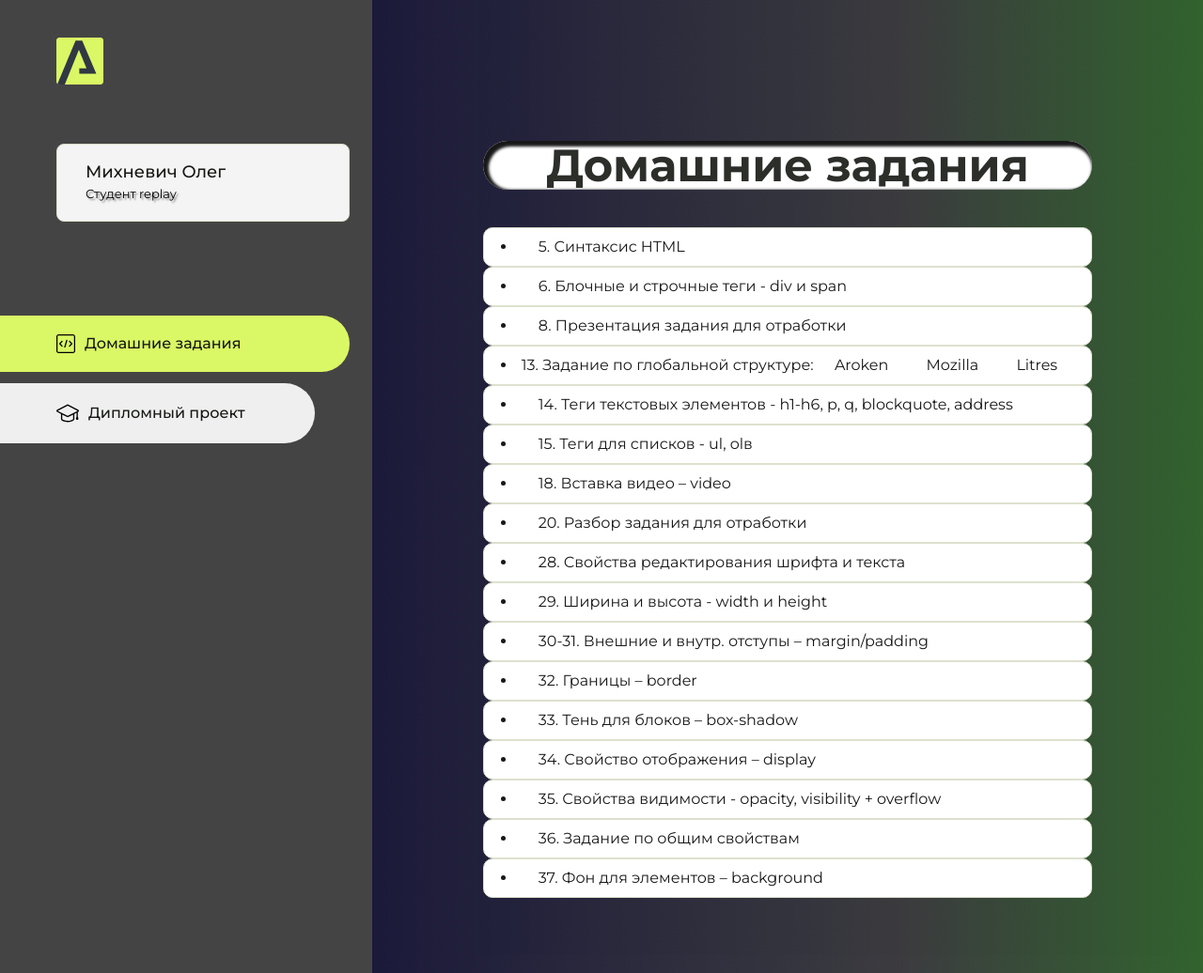
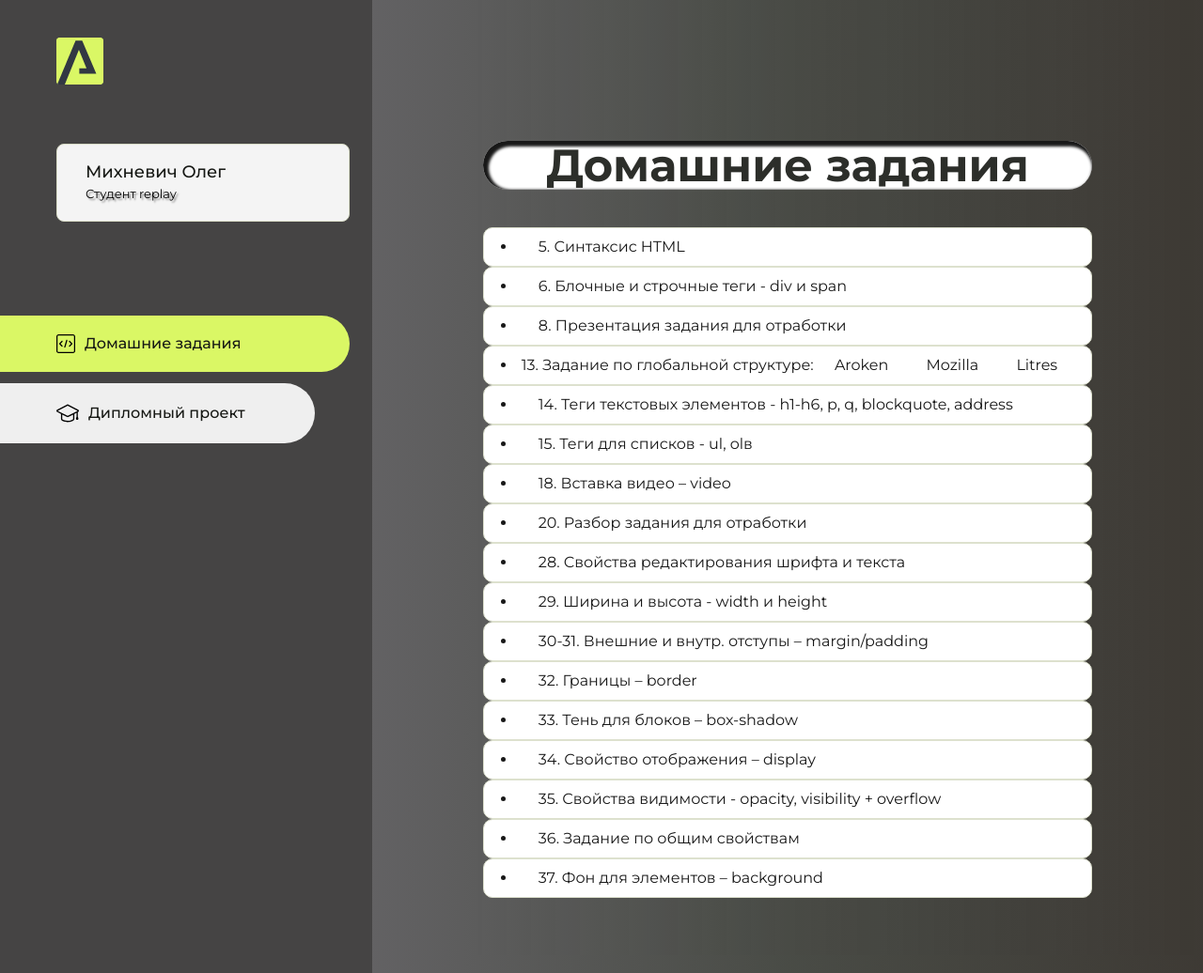
Before and after one commit to Olezhka87/HomeWork-2, a PHP site: page /index.html in a window 1280 px wide. Shown: the whole page at 94% size. Run offline with PHP 8.4, Linux system fonts and the light colour scheme.

Commit message:
Update style.css

```diff
--- a/src/style.css
+++ b/src/style.css
@@ -51,7 +51,7 @@ body.overflow {
     -webkit-box-flex: 1;
     -ms-flex-positive: 1;
     flex-grow: 1;
-    background: linear-gradient(90deg, rgba(2,0,36,1) 0%, rgba(18,17,39,1) 28%, rgba(21,21,40,1) 34%, rgba(26,26,41,1) 43%, rgba(38,38,42,1) 64%, rgba(27,82,23,1) 100%);
+    background: linear-gradient(90deg, rgba(74,73,75,0.9612219887955182) 0%, rgba(29,32,25,0.8939950980392157) 50%, rgba(40,36,30,1) 100%);
     opacity: 0.9;
 }
 
```
